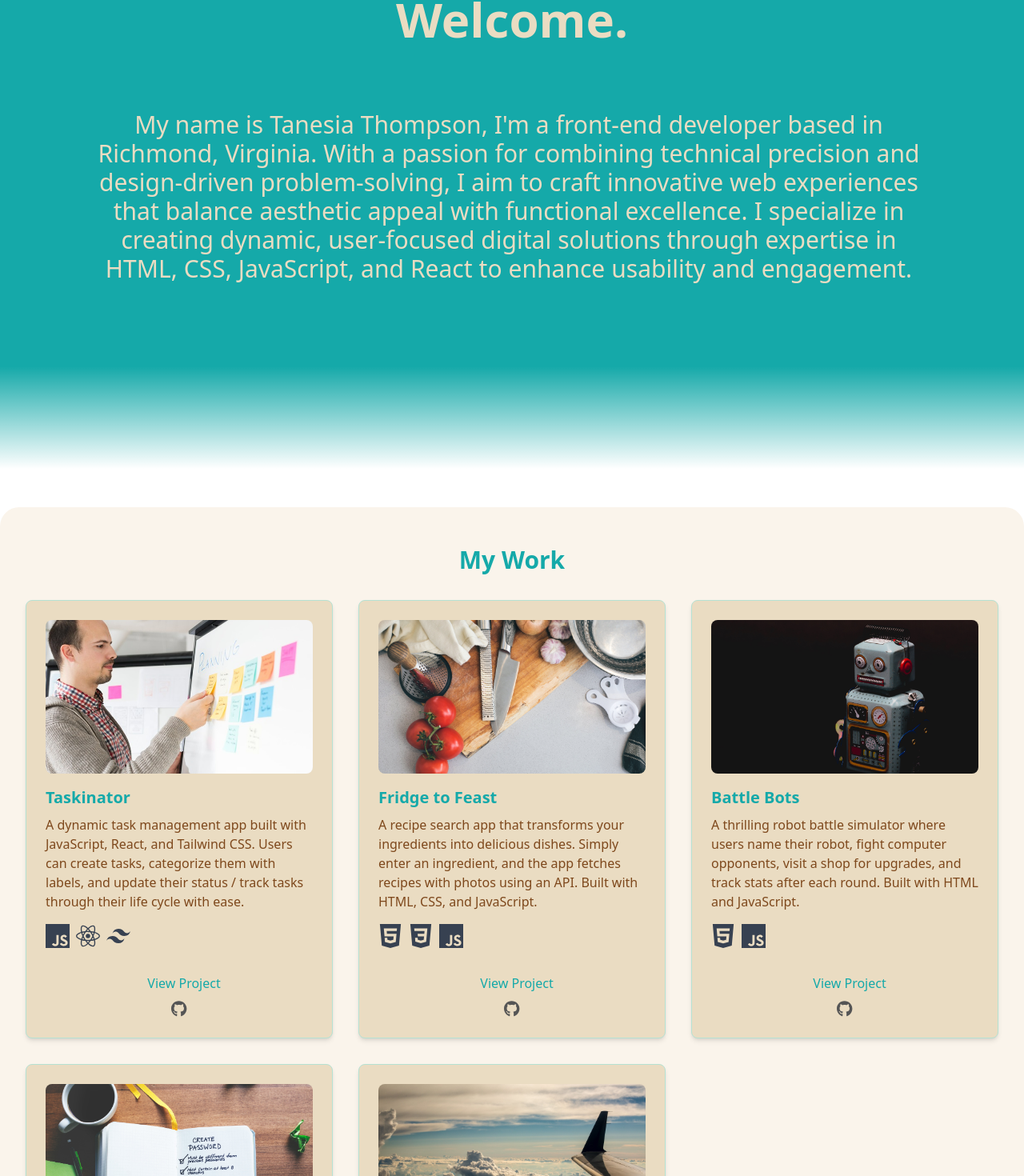
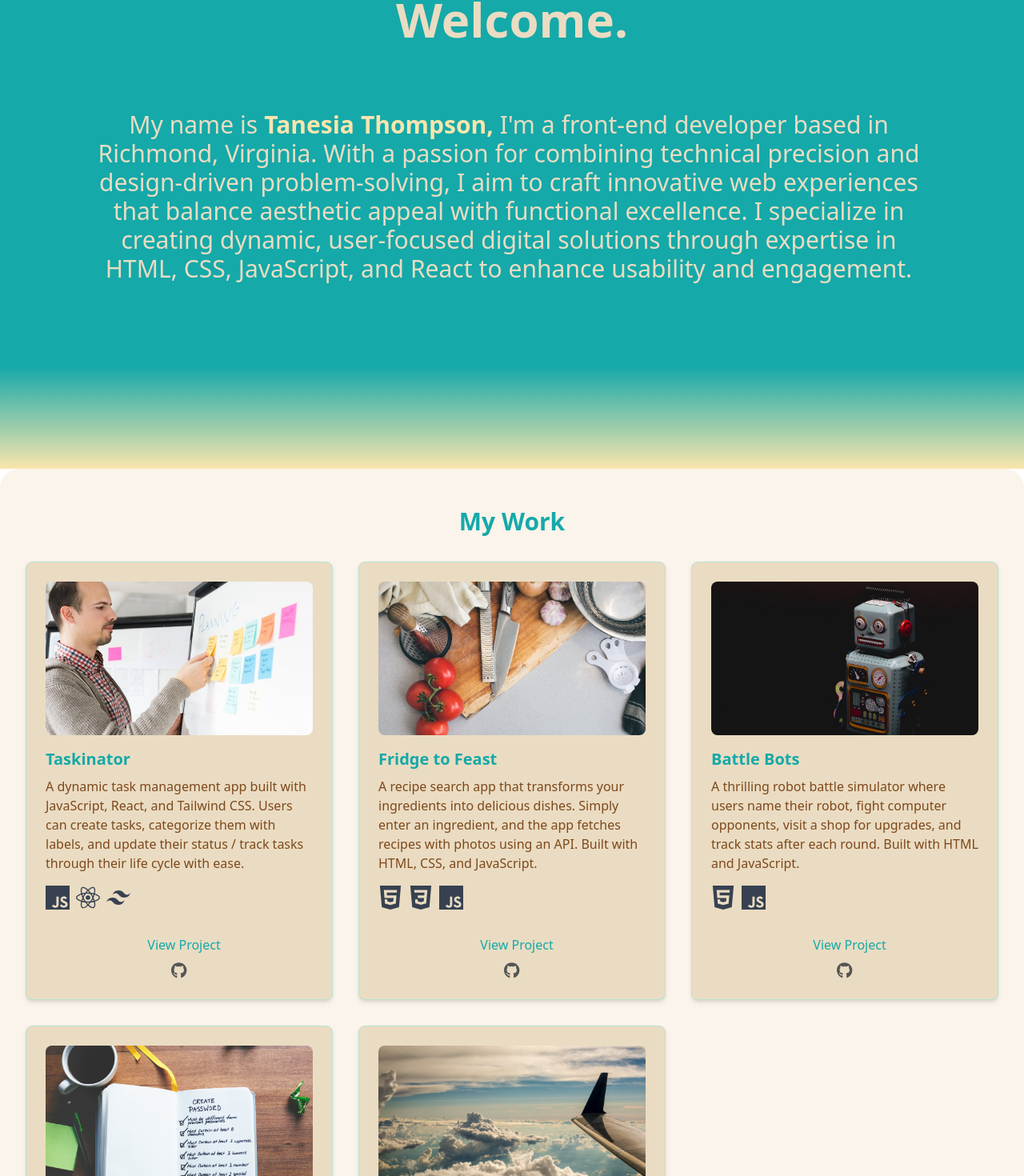
Before and after one commit to Tthompson8416/tanesiacodes, a React (Vite) app: page / in a window 1280 px wide. Shown: the part 546-2016 px from the top of the page at 80% size. Built offline with nearby package versions, Linux system fonts and the light colour scheme.

Commit message:
Changed font and weight of my name in the intro paragraph

```diff
--- a/src/components/IntroSection.jsx
+++ b/src/components/IntroSection.jsx
@@ -40,7 +40,7 @@ const IntroSection = () => {
     >
       <div className="min-h-screen bg-custom-intro-bg flex flex-col items-center justify-center p-0 pt-18 lg:pb-56 relative overflow-hidden">
         {/* Gradient overlay at the bottom of the section */}
-        <div className="absolute bottom-0 left-0 w-full h-32 bg-gradient-to-b from-transparent to-white"></div>
+        <div className="absolute bottom-0 left-0 w-full h-32 bg-gradient-to-b from-transparent to-custom-gradient"></div>
 
         {/* Animated profile image */}
         <motion.img
@@ -69,15 +69,20 @@ const IntroSection = () => {
           animate="visible"
           className="font-thin text-custom-intro-text text-center mx-auto p-5 max-w-screen-md sm:max-w-[700px] md:max-w-[900px] lg:max-w-[900px] xl:max-w-[1100px] xl:mt-12 pb-24 xl:pb-2 2xl:text-4xl xl:text-3xl lg:text-3xl md:text-2xl"
         >
-          {words.map((word, index) => (
+          {words.map((word, index) => {
+            const isSpecialWord = ["Tanesia", "Thompson", "front-end developer"].includes(word.replace(",", ""));
+            return (
               <motion.span
                 key={index}
                 variants={wordVariants}
-              className="inline-block mr-2"
+                className={`inline-block mr-2 ${
+                  isSpecialWord ? "text-custom-gradient font-semibold" : ""
+                }`}
               >
                 {word}
               </motion.span>
-          ))}
+            );
+          })}
         </motion.div>
       </div>
     </motion.div>
--- a/src/components/ProjectsSection.jsx
+++ b/src/components/ProjectsSection.jsx
@@ -14,7 +14,7 @@ const ProjectsSection = () => {
   }, []);
 
   return (
-    <section className="bg-custom-dark rounded-t-3xl mt-12 px-8 py-12">
+    <section className="bg-custom-dark rounded-t-3xl px-8 py-12">
       <h2 className="text-3xl font-bold mb-8 text-center text-custom-accent">My Work</h2>
       <div className="grid grid-cols-1 sm:grid-cols-2 lg:grid-cols-3 gap-8">
   {projectsData.map((project, index) => (
--- a/tailwind.config.js
+++ b/tailwind.config.js
@@ -15,6 +15,7 @@ export default {
         'custom-subtext': '#7e481c', // Project Description text color
         'custom-intro-bg': '#15a9a9',
         'custom-intro-text': '#eadcc2',
+        'custom-gradient': '#fae5ad',
     },
   },
 },
```
Lines whose indentation alone changed are shown as unchanged.
